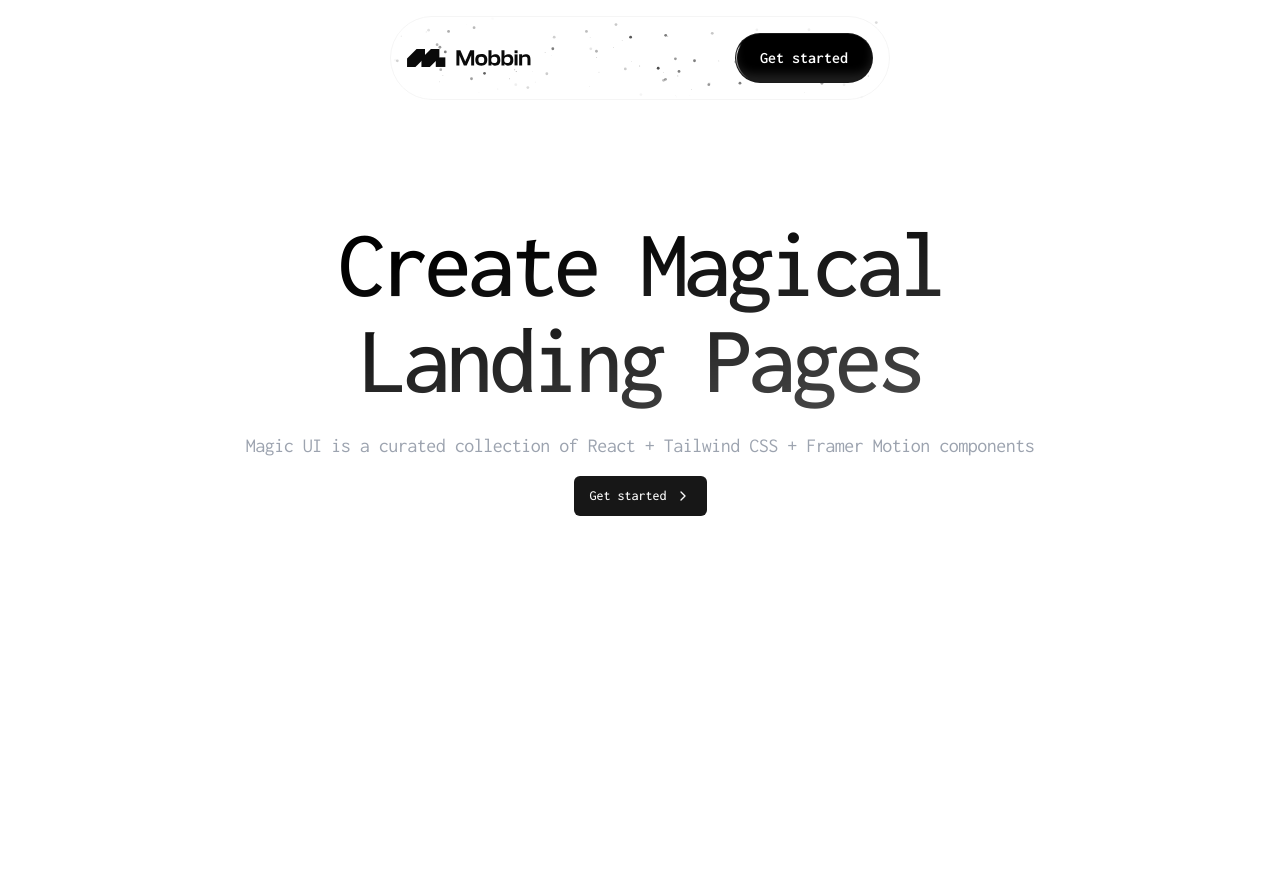
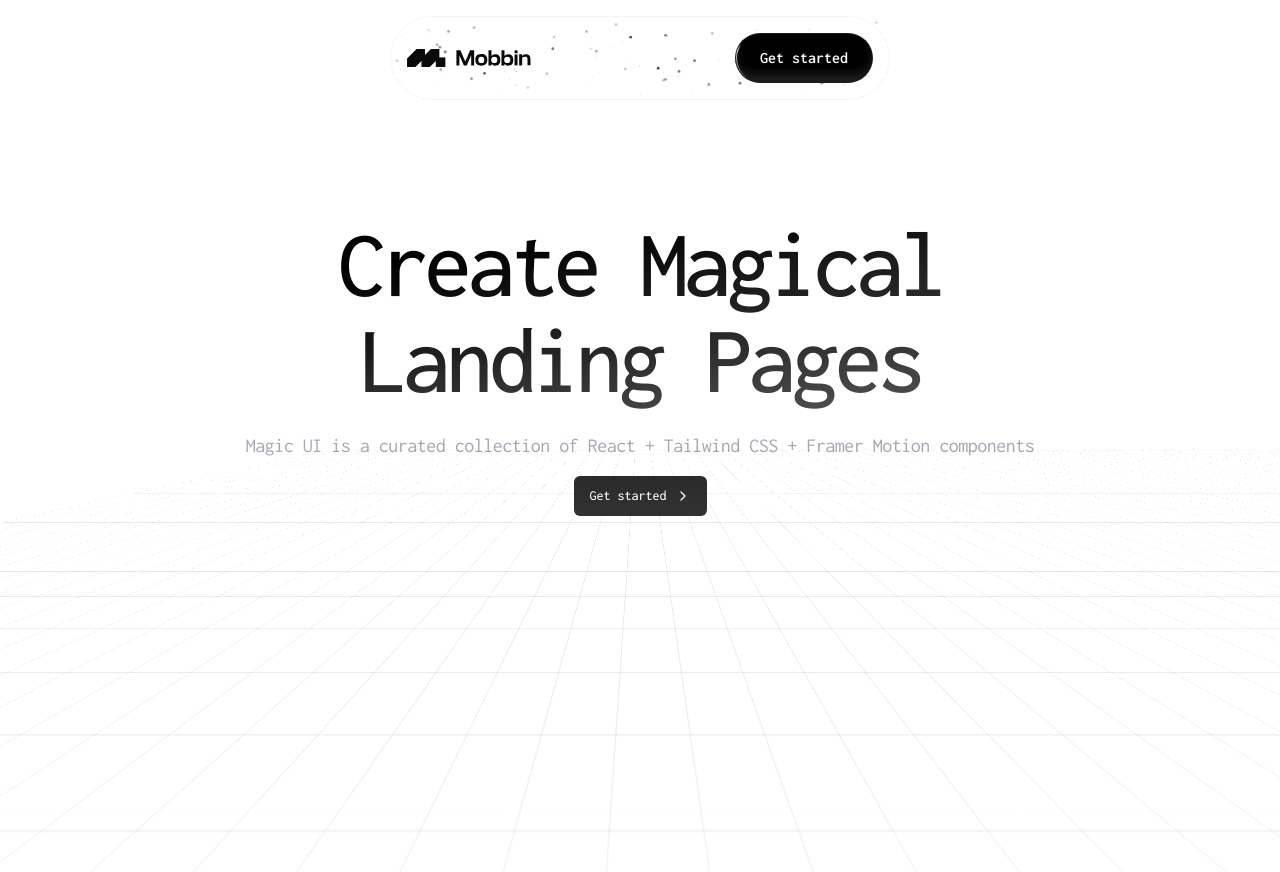
Before and after one commit to gemvcnte/open-chichi, a Next.js app in the folder frontend/: page / in a window 1280 px wide. Shown: the top 872 px of the page. Built offline with nearby package versions, Linux system fonts and the light colour scheme.

Commit message:
add retro-grid

```diff
--- a/frontend/src/components/layout/hero/page.tsx
+++ b/frontend/src/components/layout/hero/page.tsx
@@ -1,6 +1,8 @@
 import React from "react";
 import { Button } from "../../ui/button";
 import { ChevronRight } from "lucide-react";
+
+import RetroGrid from "@/components/magicui/retro-grid";
 
 const Hero = () => {
   return (
@@ -19,6 +21,8 @@ const Hero = () => {
         <ChevronRight className="ml-2 h-4 w-4" />
       </Button>
 
+      <RetroGrid className="-mt-[250px]" />
+
       <p className="my-[900px]">
         Lorem ipsum dolor sit amet consectetur adipisicing elit. Nostrum veniam,
         adipisci odit accusantium repudiandae modi itaque! Dolores, nobis
--- /dev/null
+++ b/frontend/src/components/magicui/retro-grid.tsx
@@ -0,0 +1,32 @@
+import { cn } from "@/lib/utils";
+
+export default function RetroGrid({ className }: { className?: string }) {
+  return (
+    <div
+      className={cn(
+        "pointer-events-none absolute h-full w-full overflow-hidden opacity-50 [perspective:200px]",
+        className
+      )}
+    >
+      {/* Grid */}
+      <div className="absolute inset-0 [transform:rotateX(35deg)]">
+        <div
+          className={cn(
+            "animate-grid",
+
+            "[background-repeat:repeat] [background-size:60px_60px] [height:300vh] [inset:0%_0px] [margin-left:-50%] [transform-origin:100%_0_0] [width:600vw]",
+
+            // Light Styles
+            "[background-image:linear-gradient(to_right,rgba(0,0,0,0.3)_1px,transparent_0),linear-gradient(to_bottom,rgba(0,0,0,0.3)_1px,transparent_0)]",
+
+            // Dark styles
+            "dark:[background-image:linear-gradient(to_right,rgba(255,255,255,0.2)_1px,transparent_0),linear-gradient(to_bottom,rgba(255,255,255,0.2)_1px,transparent_0)]"
+          )}
+        />
+      </div>
+
+      {/* Background Gradient */}
+      <div className="absolute inset-0 bg-gradient-to-t from-white to-transparent to-90% dark:from-black" />
+    </div>
+  );
+}
--- a/frontend/tailwind.config.ts
+++ b/frontend/tailwind.config.ts
@@ -87,12 +87,18 @@ const config = {
             transform: "translate(calc(100cqw - 100%), 0)",
           },
         },
+
+        grid: {
+          "0%": { transform: "translateY(-50%)" },
+          "100%": { transform: "translateY(0)" },
+        },
       },
       animation: {
         "accordion-down": "accordion-down 0.2s ease-out",
         "accordion-up": "accordion-up 0.2s ease-out",
         "spin-around": "spin-around calc(var(--speed) * 2) infinite linear",
         slide: "slide var(--speed) ease-in-out infinite alternate",
+        grid: "grid 15s linear infinite",
       },
     },
   },
```
